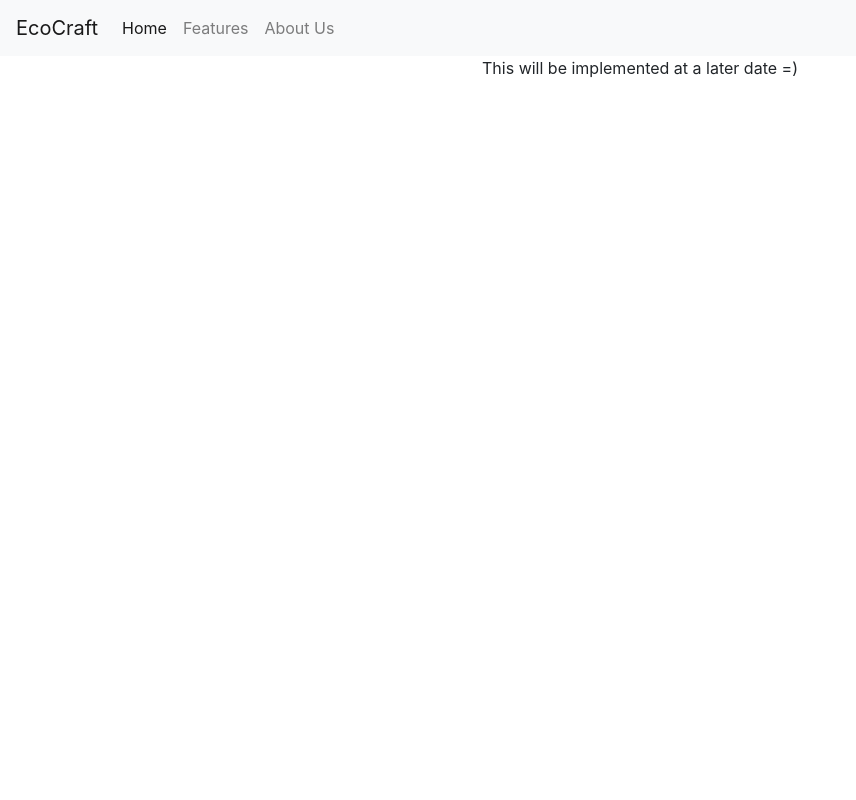
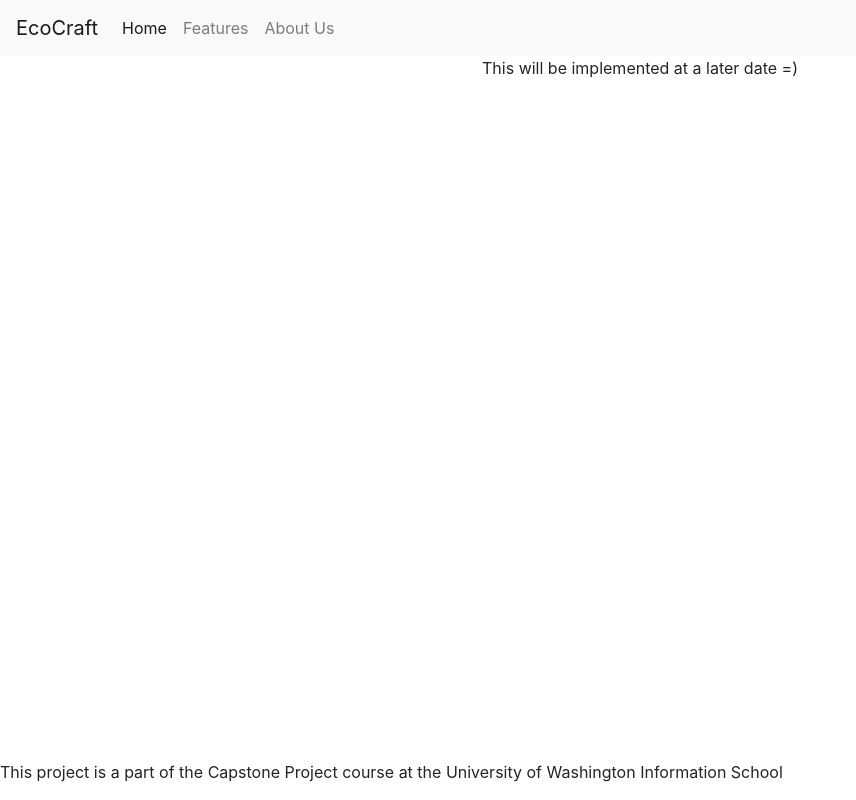
Before and after one commit to KyleAvalani/capstone, a React (Create React App) app in the folder capstone-site/: page /features in a window 1280 px wide. Shown: the whole page, without its empty margins (0-856 px from the left). Built offline with nearby package versions, Linux system fonts and the light colour scheme.

Commit message:
Add a pretty bad footer

```diff
--- a/capstone-site/src/App.js
+++ b/capstone-site/src/App.js
@@ -1,10 +1,11 @@
 import React from 'react';
 import './App.css';
-import NavigationBar from './components/navbar.js'
-import { BrowserRouter as Router, Switch, Route} from 'react-router-dom'
-import HomePage from './components/homepage.js'
-import AboutPage from './components/about.js'
-import FeaturesPage from './components/features'
+import NavigationBar from './components/navbar.js';
+import { BrowserRouter as Router, Switch, Route} from 'react-router-dom';
+import HomePage from './components/homepage.js';
+import AboutPage from './components/about.js';
+import FeaturesPage from './components/features';
+import Footer from './components/footer';
 
 
 function App() {
@@ -19,6 +20,7 @@ function App() {
           <Route component={HomePage} />
         </Switch>
       </Router>
+      <Footer></Footer>
     </div>
   );
 }
--- /dev/null
+++ b/capstone-site/src/components/footer.js
@@ -0,0 +1,17 @@
+import React, { Component } from 'react'; //import React Component
+
+// Component that represents the footer. Contains email and copyright information.
+export class Footer extends Component {
+    // Render function for the footer. Displays various email and copyright information.
+    render() {
+        return (
+            <footer style={{position: "fixed", bottom: "0"}}>
+                <p className="text-center align-text-bottom">
+                This project is a part of the Capstone Project course at the University of Washington Information School
+                </p>
+            </footer>
+        )
+    }
+}
+
+export default Footer;
```
